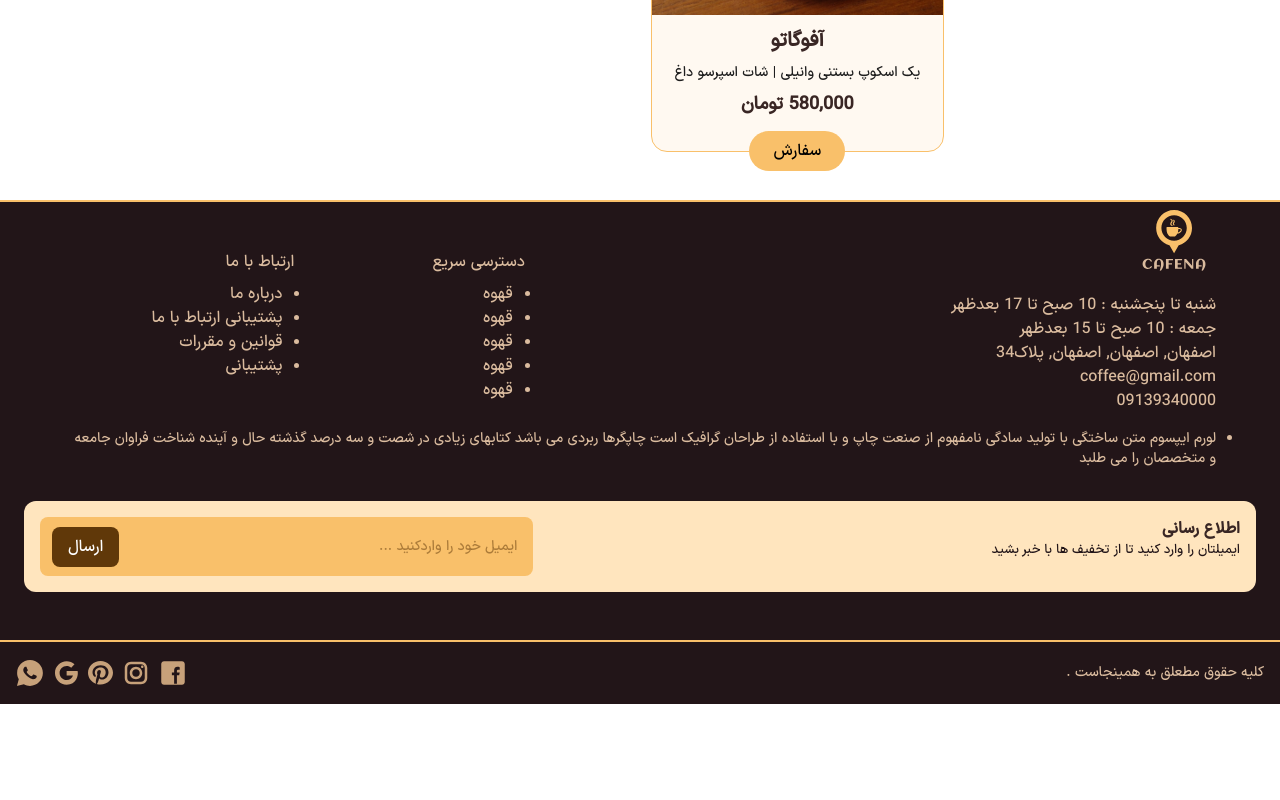
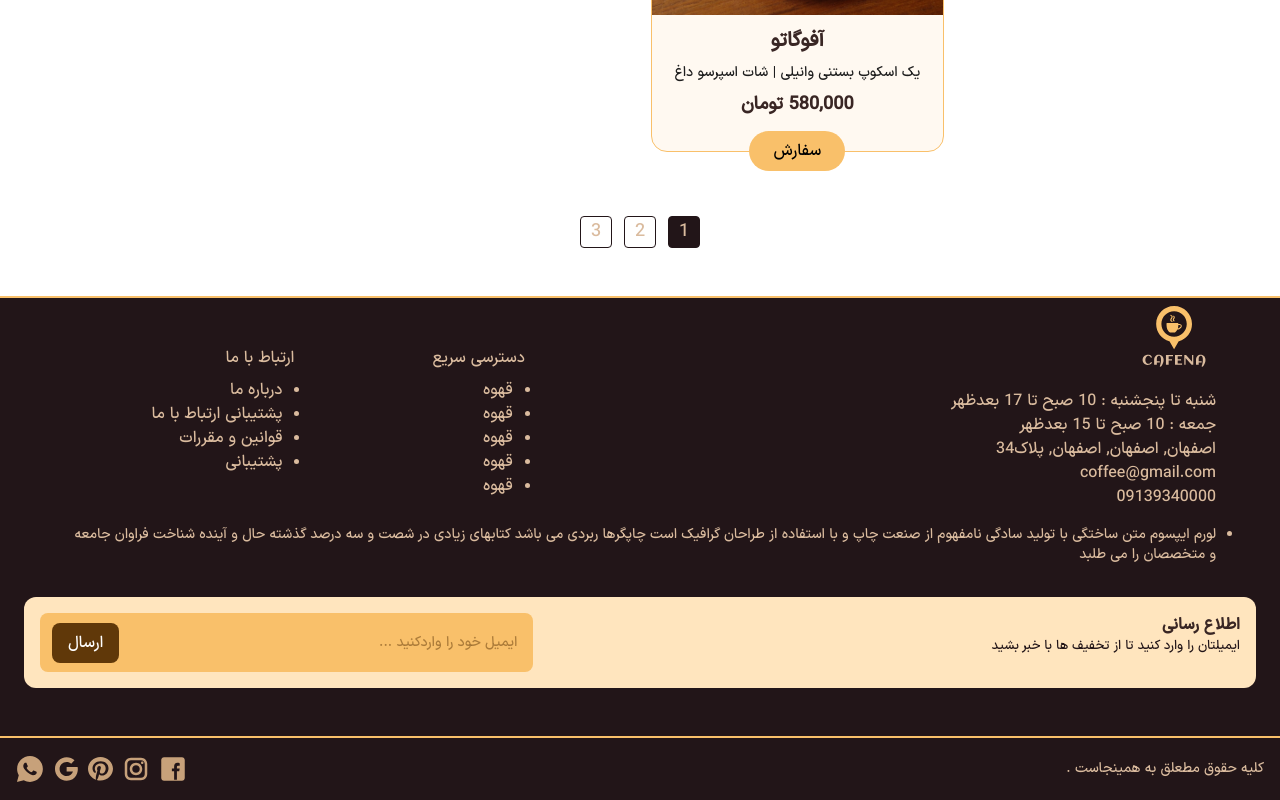
Before and after one commit to Mohammad2954/coffee-shop, a React (Vite) app: page /category in a window 1280 px wide. Shown: the part 1692-2492 px from the top of the page. Before the commit the page ends 2396 px from the top, so only its background shows below. Built offline with nearby package versions, Linux system fonts and the light colour scheme.

Commit message:
feat:paigination template

```diff
--- a/src/components/Paigination/Paigination.jsx
+++ b/src/components/Paigination/Paigination.jsx
@@ -0,0 +1,21 @@
+import React from "react";
+
+function Paigination() {
+  return (
+    <div>
+      <div className="flex items-center justify-center gap-3 mx-auto">
+        <div className="w-8 h-8 flex items-center justify-center text-lg rounded-sm bg-coffee-bg text-text-header border border-coffee-bg">
+          1
+        </div>
+        <div className="w-8 h-8 flex items-center justify-center text-lg rounded-sm  text-text-header border border-coffee-bg">
+          2
+        </div>
+        <div className="w-8 h-8 flex items-center justify-center text-lg rounded-sm  text-text-header border border-coffee-bg">
+          3
+        </div>
+      </div>
+    </div>
+  );
+}
+
+export default Paigination;
--- a/src/pages/Category.jsx
+++ b/src/pages/Category.jsx
@@ -3,6 +3,7 @@ import Sidebar from "../components/Category/Sidebar";
 import Sorted from "../components/Category/Sorted";
 import { data } from "../components/data";
 import Product from "../components/Home/Product/Product";
+import Paigination from "../components/Paigination/Paigination";
 function Category() {
   return (
     <div className=" mx-auto mt-20 px-8">
@@ -73,6 +74,9 @@ function Category() {
           ))}
         </div>
       </div>
+      <div className="mt-16">
+        <Paigination />
+      </div>
     </div>
   );
 }
```
